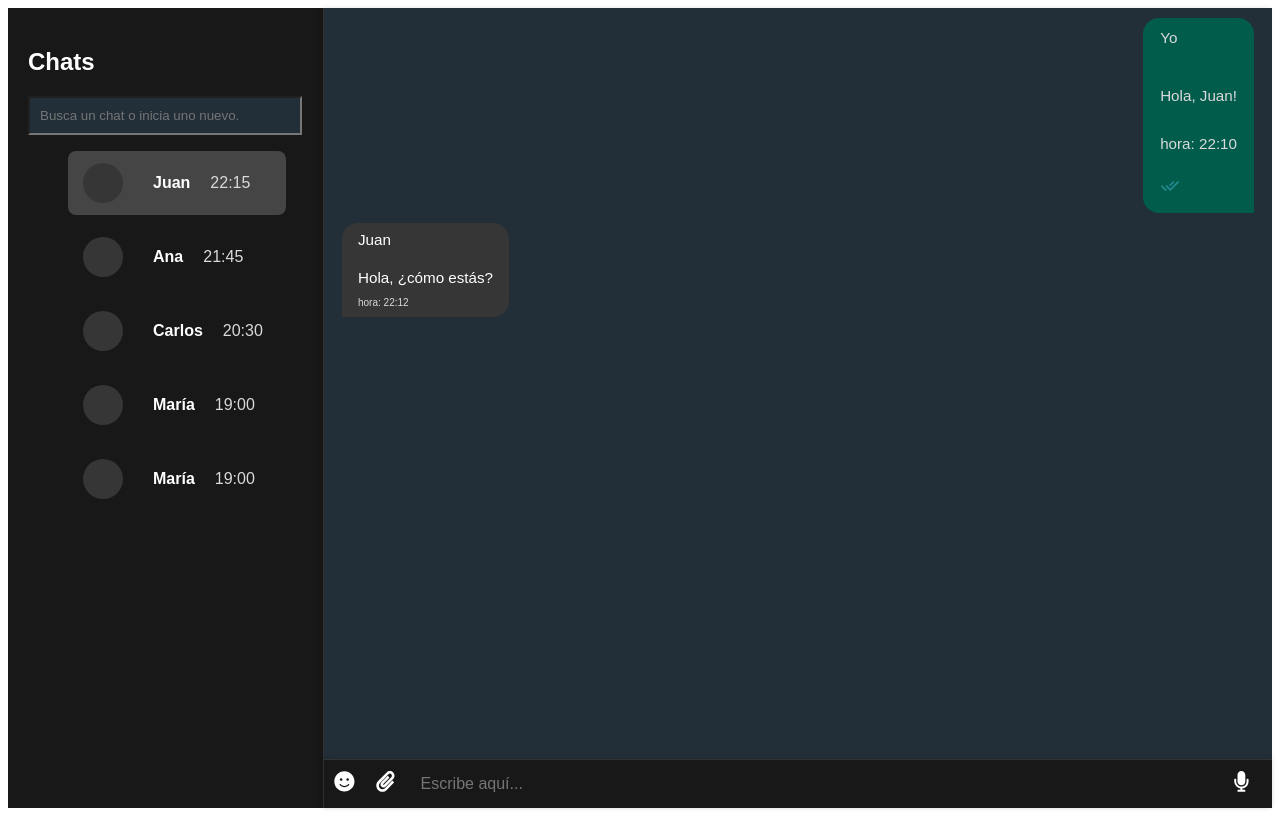
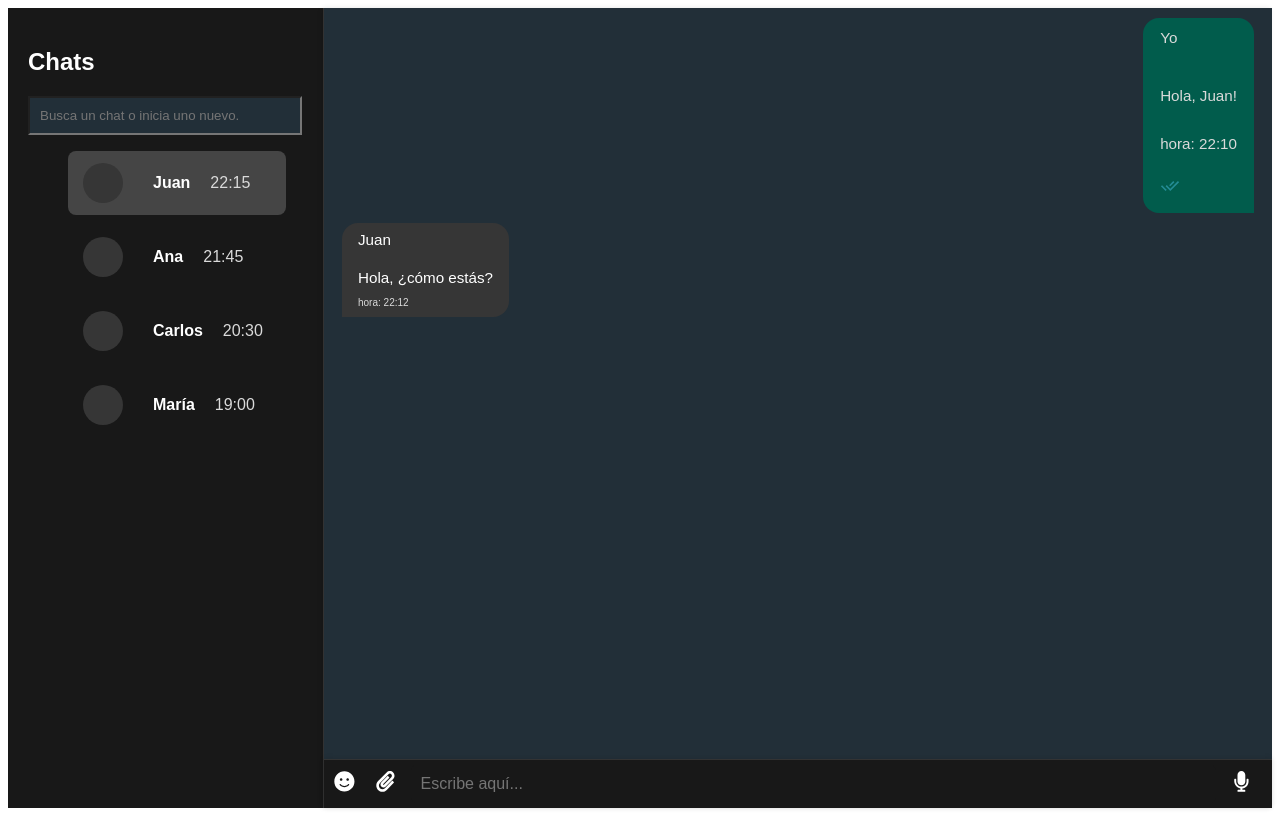
Before and after one commit to adriandev-bit/whatsappClone, a React (Vite) app: page / in a window 1280 px wide. Built offline with nearby package versions, Linux system fonts and the light colour scheme.

Commit message:
cambio contactos data

```diff
--- a/src/whatsappData.js
+++ b/src/whatsappData.js
@@ -32,15 +32,7 @@ const whatsappData = [
       mensajes: [
         { id: '1', emisor: 'Yo', texto: 'Hola, María!', hora: '22:10', status: 'visto' },
       ]
-    },
-    {
-        id: '5',
-        nombre: 'María',
-        ultimaConexion: '19:00',
-        mensajes: [
-          { id: '1', emisor: 'Yo', texto: 'Hola, María!', hora: '22:10', status: 'visto' },
-        ]
-      }
+    }
   ];
 
   export default whatsappData;
```
